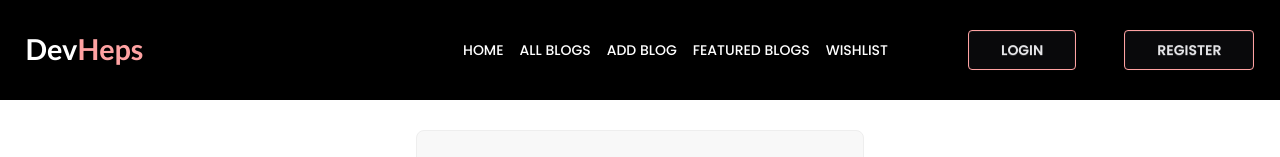
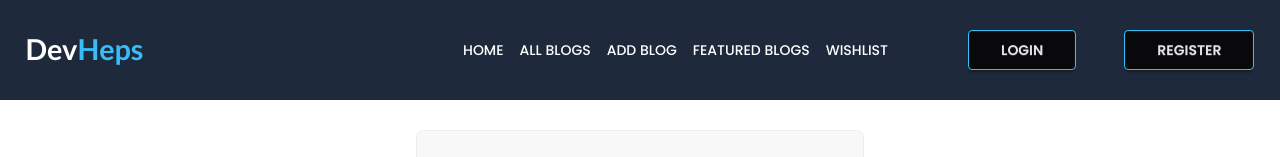
Before and after one commit to abulhasan7bd/blog-post-app, a React (Vite) app: page /register in a window 1280 px wide. Shown: the top 157 px of the page. Built offline with nearby package versions, Linux system fonts and the light colour scheme; no server answers.

Commit message:
navbar-color-polish

```diff
--- a/src/components/Navbar.jsx
+++ b/src/components/Navbar.jsx
@@ -41,27 +41,29 @@ const Navbar = () => {
   }, [scrolled]);
 
   return (
-    <nav
-      className={`w-full sticky top-0 px-[3%] md:px-[2%] text-white bg-[rgb(0,0,0)] flex justify-between items-center z-50 transition-all duration-300 ${
-        scrolled ? "h-[70px]" : "h-[100px]"
-      }`}
+     <nav
+      className={`w-full sticky top-0 px-[3%] md:px-[2%]
+        text-white bg-[#1E293B] flex justify-between items-center
+        z-50 transition-all duration-300 ${
+          scrolled ? "h-[70px]" : "h-[100px]"
+        }`}
     >
       {/* Logo */}
-      <Link className="text-[1.8rem]   font-Lato font-bold" to="/">
-        Dev<span className="text-red-300">Heps</span>
+      <Link className="text-[1.8rem] font-Lato font-bold" to="/">
+        Dev<span className="text-[#38BDF8]">Heps</span>
       </Link>
 
-      {/* Mobile Menu Button  */}
-      <button onClick={handleMenu} className="sm:hidden  z-30">
+      {/* Mobile Menu Button */}
+      <button onClick={handleMenu} className="sm:hidden z-30">
         {open ? <IoMdClose size={32} /> : <IoMdMenu size={32} />}
       </button>
 
-      {/* Navigation Links */}
-      {/* Mobile Overlay */}
+      {/* Mobile Navigation */}
       <div
         className={`sm:hidden md:flex fixed ${
           scrolled ? "top-[70px]" : "top-[100px]"
-        } left-0 w-full h-[calc(100vh-80px)] bg-white text-black z-20 transition-all duration-300 ease-in-out
+        } left-0 w-full h-[calc(100vh-80px)] bg-white text-black z-20
+        transition-all duration-300 ease-in-out
         ${open ? "translate-x-0" : "-translate-x-full"}`}
       >
         <ul className="flex flex-col w-full">
@@ -73,21 +75,25 @@ const Navbar = () => {
             >
               <NavLink
                 to={route.path}
-                className="block py-4 hover:text-red-300"
+                className="block py-4 hover:text-[#38BDF8]"
               >
                 {route.name}
               </NavLink>
             </li>
           ))}
         </ul>
-        <div className="p-4 flex flex-col gap-3 ">
+        <div className="p-4 flex flex-col gap-3">
           {user ? (
             <>
-              <Link onClick={handleClose} className="w-full">
-                <button className="btn btn-neutral uppercase w-full">
-                  Logout
-                </button>
-              </Link>
+              <button
+                onClick={() => {
+                  logOut();
+                  handleClose();
+                }}
+                className="btn btn-neutral uppercase w-full"
+              >
+                Logout
+              </button>
             </>
           ) : (
             <>
@@ -107,13 +113,13 @@ const Navbar = () => {
       </div>
 
       {/* Desktop Navigation */}
-      <div className="hidden  sm:flex sm:items-center lg:gap-[4rem] md:gap-2">
-        <ul className=" hidden lg:gap-4 text-white md:gap-2 md:hidden lg:flex">
+      <div className="hidden sm:flex sm:items-center lg:gap-[4rem] md:gap-2">
+        <ul className="hidden lg:gap-4 text-white md:gap-2 md:hidden lg:flex">
           {routes.map((route, id) => (
             <li key={id} className="uppercase">
               <NavLink
                 to={route.path}
-                className="hover:text-red-300 text-[14px] font-[500]"
+                className="hover:text-[#38BDF8] text-[14px] font-[500]"
               >
                 {route.name}
               </NavLink>
@@ -121,21 +127,20 @@ const Navbar = () => {
           ))}
         </ul>
 
-        {/* desktop  */}
+        {/* Desktop Auth */}
         <div className="ml-4 flex gap-[3rem] justify-center items-center">
           {user ? (
             <>
               <div className="w-[50px] h-[50px]">
                 <img
                   className="w-full h-full rounded-full object-cover"
-                  src={user && user.photoURL}
+                  src={user.photoURL}
                   alt="User Avatar"
                 />
               </div>
-
               <button
                 onClick={logOut}
-                className="btn btn-neutral uppercase border-red-300 px-[2rem]"
+                className="btn btn-neutral uppercase border-[#38BDF8] px-[2rem]"
               >
                 Logout
               </button>
@@ -143,12 +148,12 @@ const Navbar = () => {
           ) : (
             <>
               <Link to="/login">
-                <button className="btn btn-neutral uppercase border-red-300 px-[2rem]">
+                <button className="btn btn-neutral uppercase border-[#38BDF8] px-[2rem]">
                   Login
                 </button>
               </Link>
               <Link to="/register">
-                <button className="btn btn-neutral uppercase border-red-300 px-[2rem]">
+                <button className="btn btn-neutral uppercase border-[#38BDF8] px-[2rem]">
                   Register
                 </button>
               </Link>
@@ -156,9 +161,10 @@ const Navbar = () => {
           )}
         </div>
 
+        {/* Mobile menu toggle in desktop small screens */}
         <button
           onClick={handleMenu}
-          className=" md:flex ml-[1rem] lg:hidden z-30"
+          className="md:flex ml-[1rem] lg:hidden z-30"
         >
           {open ? <IoMdClose size={32} /> : <IoMdMenu size={32} />}
         </button>
```
